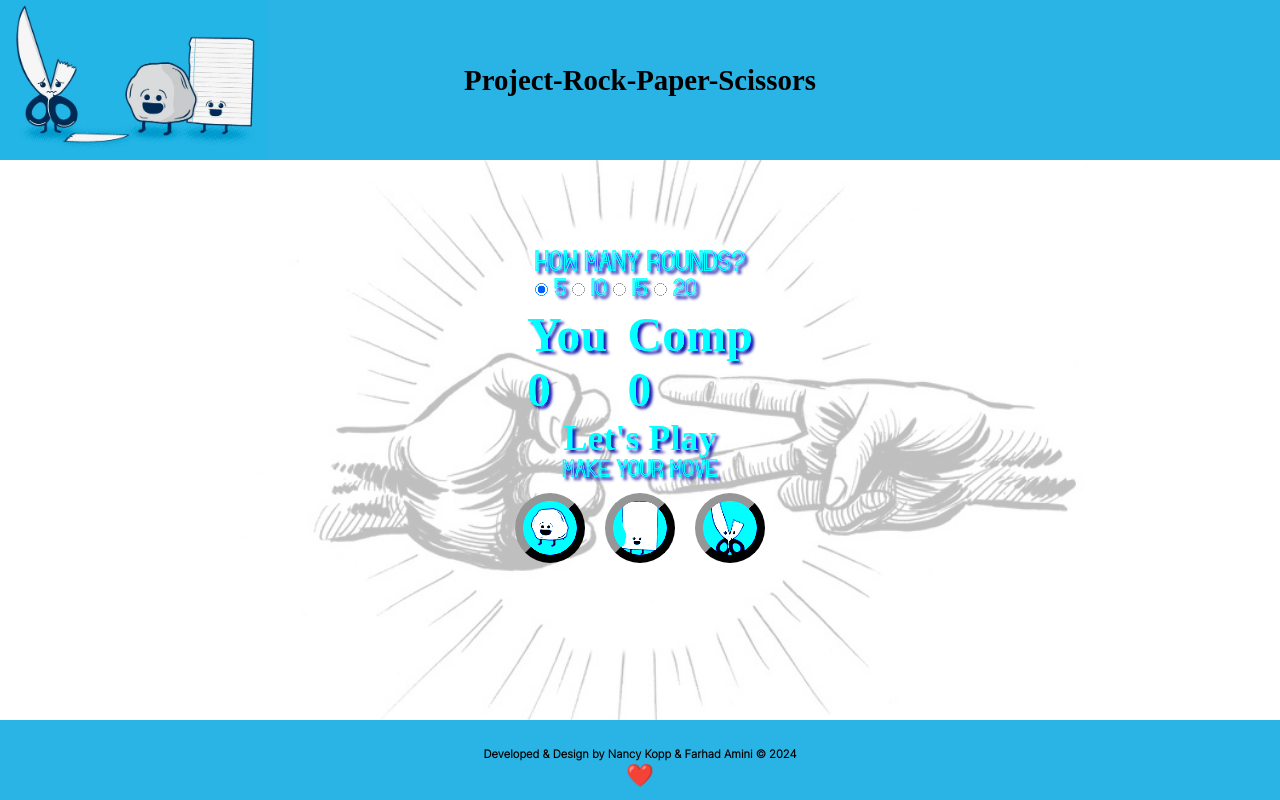
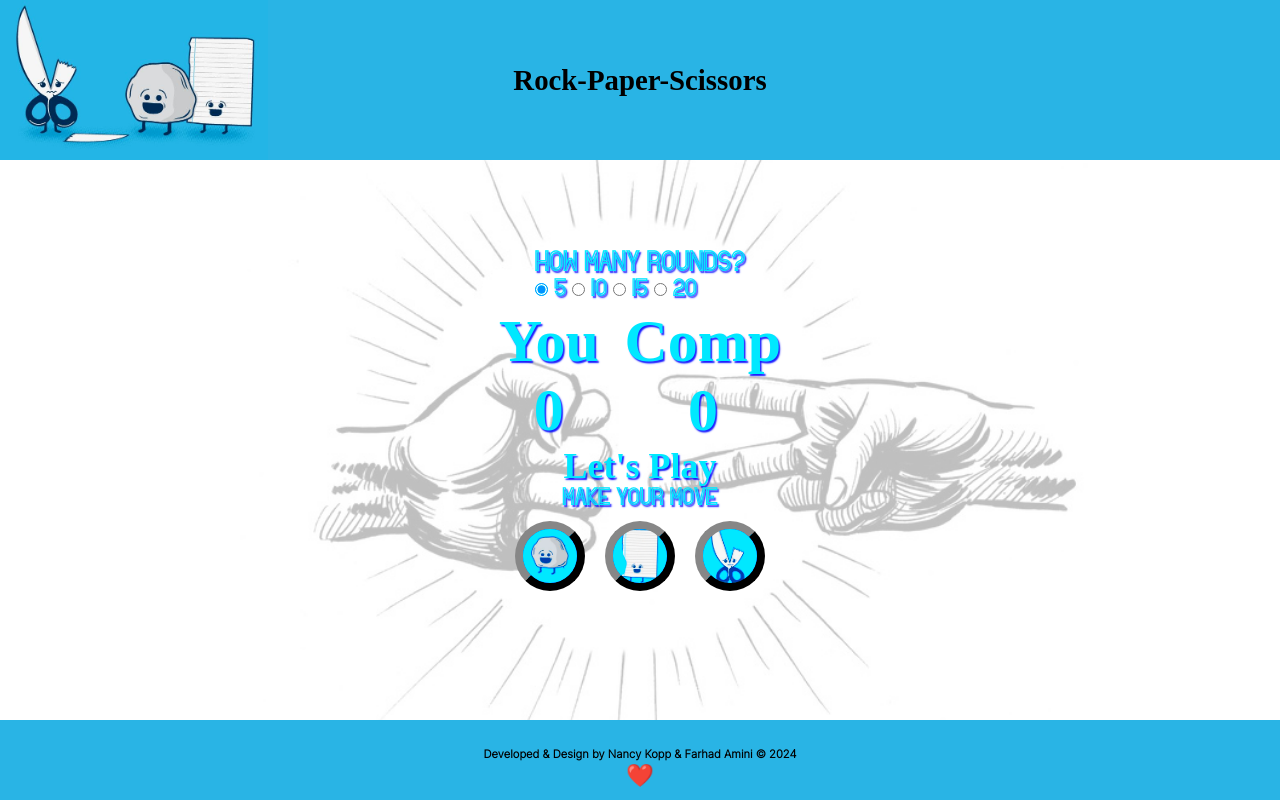
Before and after one commit to Far1had/Project-Rock-Paper-Scissors, a plain HTML site: page index.html in a window 1280 px wide. Drawn offline with Linux system fonts and the light colour scheme; a web font is replaced by a local one.

Commit message:
style111

```diff
--- a/assets/css/style.css
+++ b/assets/css/style.css
@@ -68,8 +68,8 @@ main {
     font-size: 1.5rem;
     font-weight: bolder;
     color:rgba(41,180,229,1);
-    text-shadow: 3px 3px 3px rgba(3, 15, 139, 0.9);
-    filter: contrast(3);
+    text-shadow: 1.5px 1.5px 1.5px rgba(3, 15, 139, 0.9);
+    filter: saturate(3);
 }
 
 .rounds-box {
@@ -91,7 +91,11 @@ main {
     justify-content: center;
     align-items: center;
     gap: 10%;
-    font-size: 3rem;
+    /* font-size: 3rem; */
+}
+
+#computerScore p {
+    margin: -3px;
 }
 
 #result {
@@ -101,7 +105,7 @@ main {
 
 
 .player-box {
-    flex: 1;
+    /* flex: 1; */
 }
 
 h4 {
@@ -114,7 +118,7 @@ h4 {
 }
 
 .player-box p {
-
+    text-align: center;
 }
 
 .output-box {
@@ -137,13 +141,18 @@ h4 {
     cursor: pointer;
 }
 
+.symbol:hover {
+    transform: scale(1.25);
+    transition: .2s ease-in-out 0s;
+    box-shadow: 3px 3px 3px rgba(3, 15, 139, 0.9);;
+}
+
 #rock {
     background-image: url(../img/rock-up.png);
     background-repeat: no-repeat;
     background-size: calc(70%);
     background-position: center;
     background-attachment: scroll;
-
 }
 
 #paper {
@@ -172,6 +181,11 @@ button {
     margin: 0 10px;
     cursor: pointer;
     border-radius: 0.3rem;
+    transition: .2s ease-in-out 0s;
+}
+
+button:hover {
+    transform: scale(1.25);
 }
 
 footer {
--- a/index.html
+++ b/index.html
@@ -10,7 +10,7 @@
 
 <body>
     <header>
-        <h1>Project-Rock-Paper-Scissors</h1>
+        <h1>Rock-Paper-Scissors</h1>
     </header>
     <main>
         <div class="container">
```
Also changed, not shown: 3 other files.
